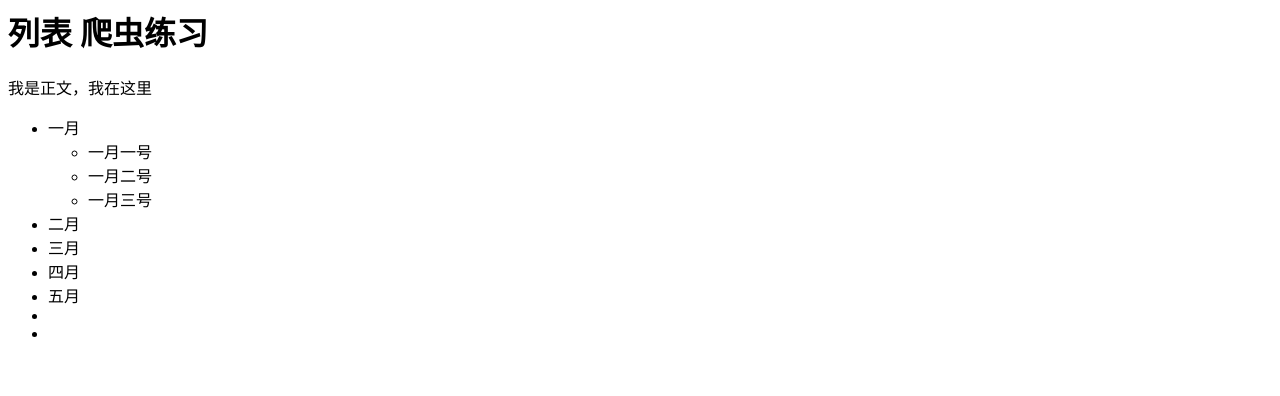
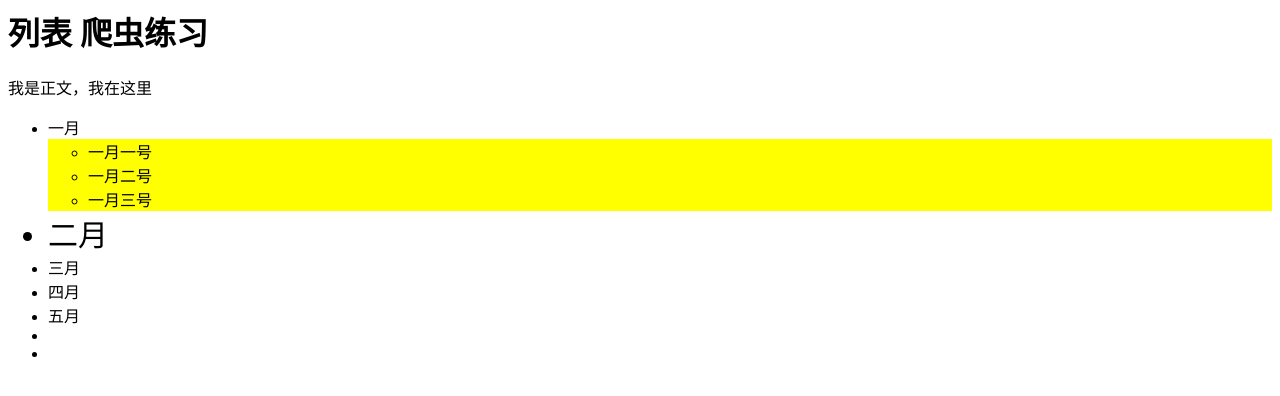
Before and after one commit to coollywu/coollywu.github.io, a plain HTML site: page tutorials/scraping/index.html in a window 1280 px wide. Drawn offline with Linux system fonts and the light colour scheme.

Commit message:
Update index.html

```diff
--- a/tutorials/scraping/index.html
+++ b/tutorials/scraping/index.html
@@ -3,6 +3,18 @@
 <title>
 我是标题，我在这里
 </title>
+<style>
+.jan{
+	background-color:yellow;
+}
+.feb{
+	font-size:30px;
+}
+.month{
+	code:red;
+}
+</style>
+
 </head>
 
 
@@ -13,16 +25,16 @@
 </p>
 
 <ul>
-<li>一月</li>
-<ul>
+<li class="month">一月</li>
+<ul class="jan">
 	<li>一月一号</li>
 	<li>一月二号</li>
 	<li>一月三号</li>
 </ul>
-<li>二月</li>
-<li>三月</li>
-<li>四月</li>
-<li>五月</li>
+<li class="feb month">二月</li>
+<li class="month">三月</li>
+<li class="month">四月</li>
+<li class="month">五月</li>
 <li></li>
 <li></li>
 
```
